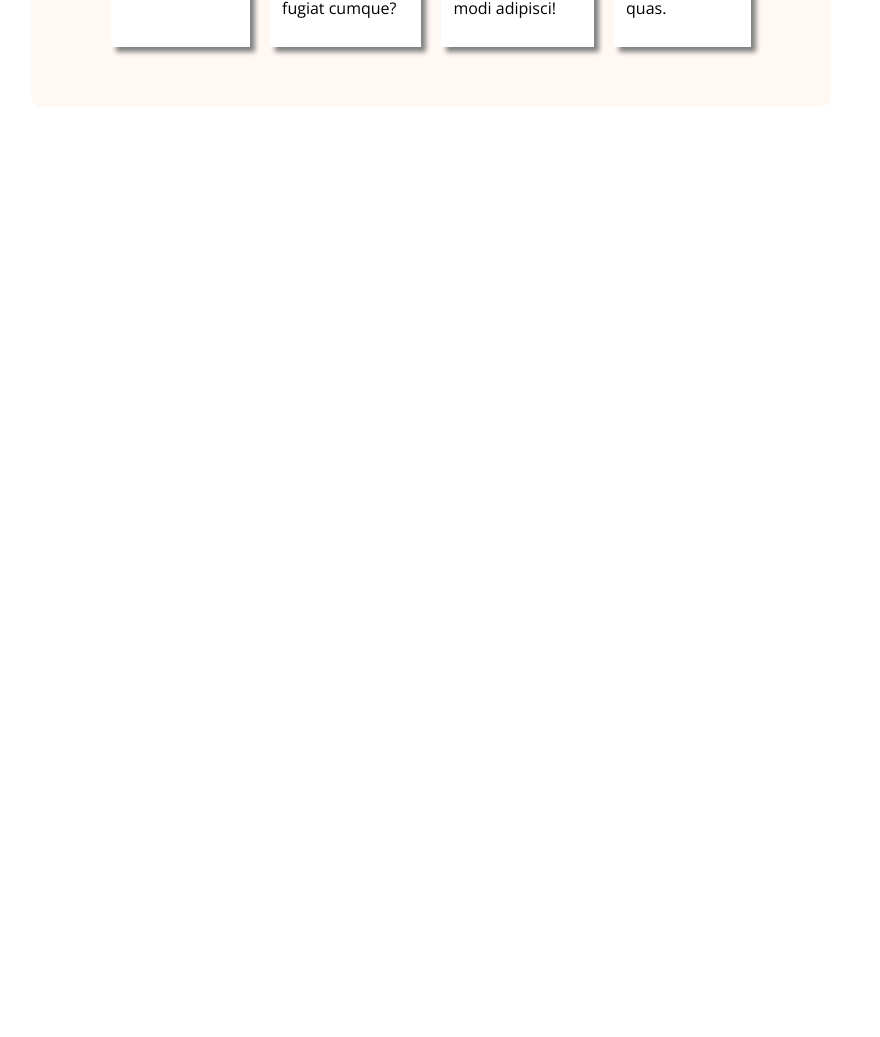
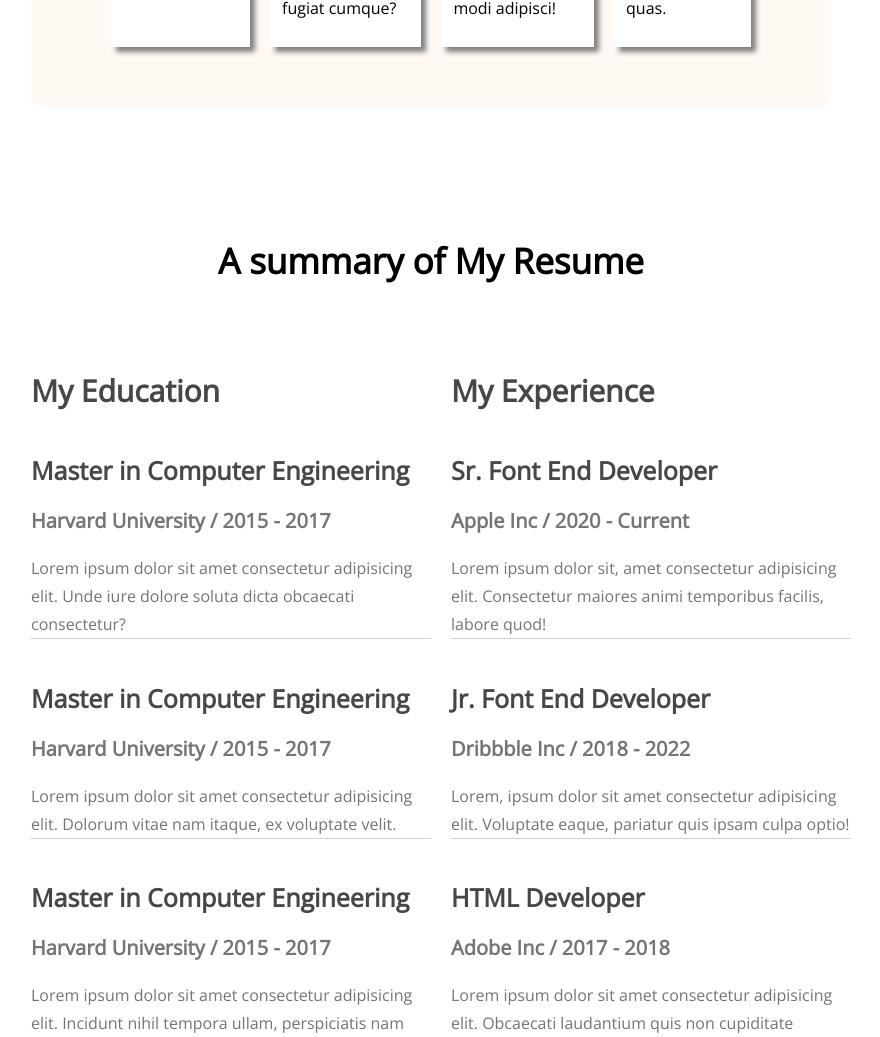
Before and after one commit to rabiulislam13579/developer-portfolio, a plain HTML site: page index.html in a window 1280 px wide. Shown: the part 1842-2879 px from the top of the page, without its empty margins (209-1089 px from the left). Before the commit the page ends 2079 px from the top, so only its background shows below. Drawn offline with nearby package versions, Linux system fonts and the light colour scheme.

Commit message:
tird section

```diff
--- a/index.html
+++ b/index.html
@@ -81,6 +81,50 @@
             </div>
 
         </section>
+        <!-- resume section -->
+        <section class="resume">
+            <h3 class="section-title">A summary of My Resume</h3>
+            <div class="both">
+                <div class="education">
+                <div class="left-side">
+                    <h4 class="heading">My Education</h4>
+                    <h5 class="d-name">Master in Computer Engineering</h5>
+                    <p class="u-name"> Harvard University / 2015 - 2017</p>
+                    <p class="details">Lorem ipsum dolor sit amet consectetur adipisicing elit. Unde iure dolore soluta dicta obcaecati consectetur?</p>
+                </div>
+                <div class="left-side">
+                    <h5 class="d-name">Master in Computer Engineering</h5>
+                    <p class="u-name">Harvard University / 2015 - 2017</p>
+                    <p class="details">Lorem ipsum dolor sit amet consectetur adipisicing elit. Dolorum vitae nam itaque, ex voluptate velit.</p>
+                </div>
+                <div class="left-side">
+                    <h5 class="d-name">Master in Computer Engineering</h5>
+                    <p class="u-name">Harvard University / 2015 - 2017</p>
+                    <p class="details">Lorem ipsum dolor sit amet consectetur adipisicing elit. Incidunt nihil tempora ullam, perspiciatis nam quia.</p>
+                </div>
+                </div>
+
+                 <div class="experiance">
+                <div class="left-side">
+                    <h4 class="heading">My Experience</h4>
+                    <h5 class="d-name">Sr. Font End Developer</h5>
+                    <p class="u-name">Apple Inc / 2020 - Current</p>
+                    <p class="details">Lorem ipsum dolor sit, amet consectetur adipisicing elit. Consectetur maiores animi temporibus facilis, labore quod!</p>
+                </div>
+                <div class="left-side">
+                    <h5 class="d-name">Jr. Font End Developer</h5>
+                    <p class="u-name">Dribbble Inc / 2018 - 2022</p>
+                    <p class="details">Lorem, ipsum dolor sit amet consectetur adipisicing elit. Voluptate eaque, pariatur quis ipsam culpa optio!</p>
+                </div>
+                <div class="left-side">
+                    <h5 class="d-name">HTML Developer</h5>
+                    <p class="u-name">Adobe Inc / 2017 - 2018</p>
+                    <p class="details">Lorem ipsum dolor sit amet consectetur adipisicing elit. Obcaecati laudantium quis non cupiditate blanditiis earum?</p>
+                </div>
+            </div>
+
+        </div>
+    </section>
 
     </main>
     <footer>
--- a/styles/portfolio.css
+++ b/styles/portfolio.css
@@ -100,3 +100,44 @@ line-height: 48px;
     border: 2px solid white;
     box-shadow: 5px 5px 5px gray;
 }
+.resume{
+    margin-top: 130px;
+    margin-bottom: 110px;
+}
+.both{
+    display: flex;
+    gap: 20px;
+    position: absolute;
+}
+.heading{
+    width: 230px;
+height: 41px;
+font-weight: 700;
+font-size: 30px;
+line-height: 41px;
+color: #474747;
+margin-bottom: 30px;
+margin-top: 50px;
+}
+.d-name{
+    font-weight: 700;
+font-size: 25px;
+line-height: 34px;
+color: #474747;
+margin-bottom: 10px;
+}
+.u-name{
+    font-weight: 600;
+font-size: 20px;
+line-height: 27px;
+color: #757575;
+margin-bottom: 20px;
+}
+.details{ width: 400px;
+    font-weight: 400;
+font-size: 16px;
+line-height: 28px;
+color: #757575;
+margin-bottom: 30px;
+border-bottom: 1px solid #D1D1D1;
+}
```
